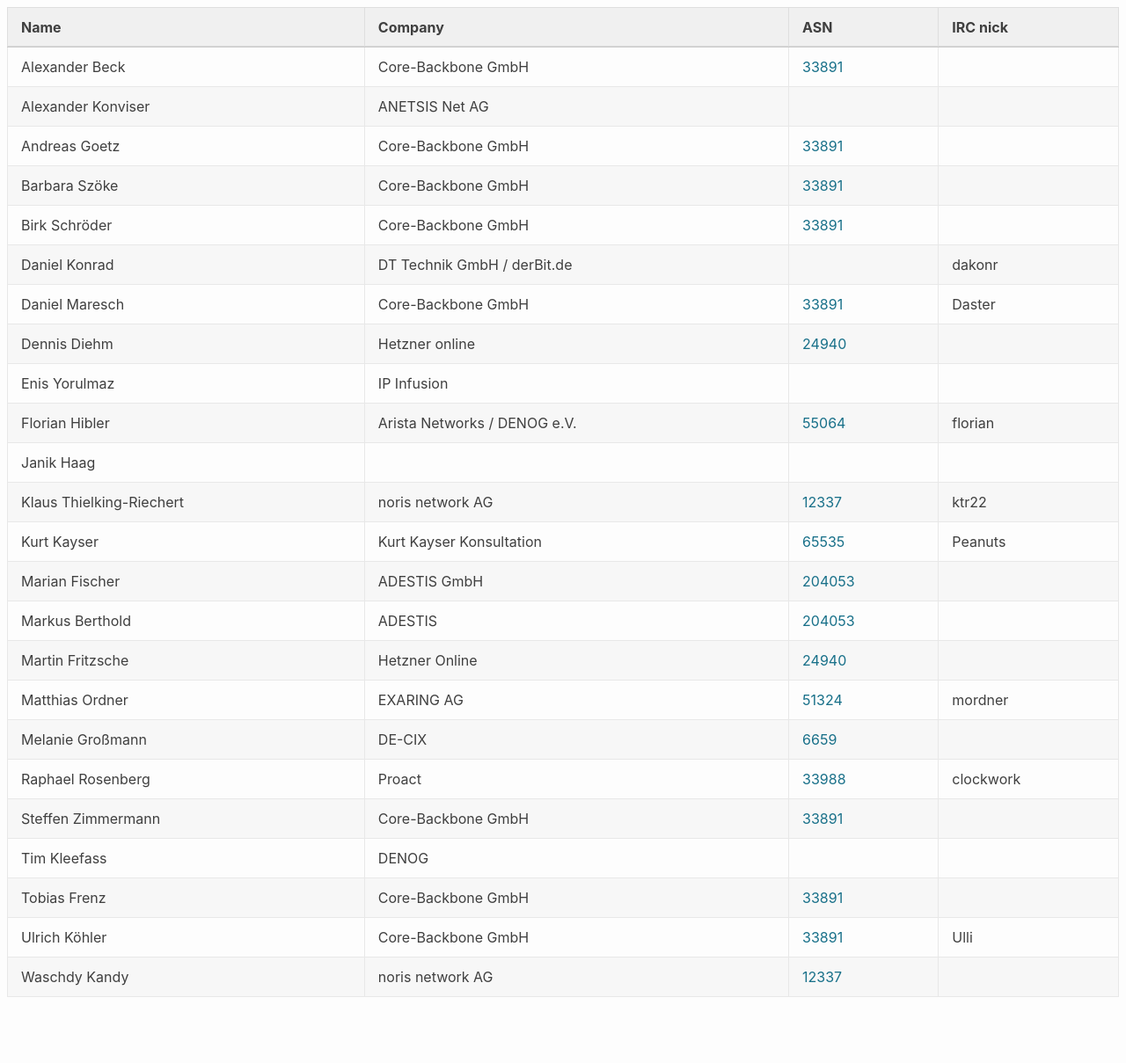
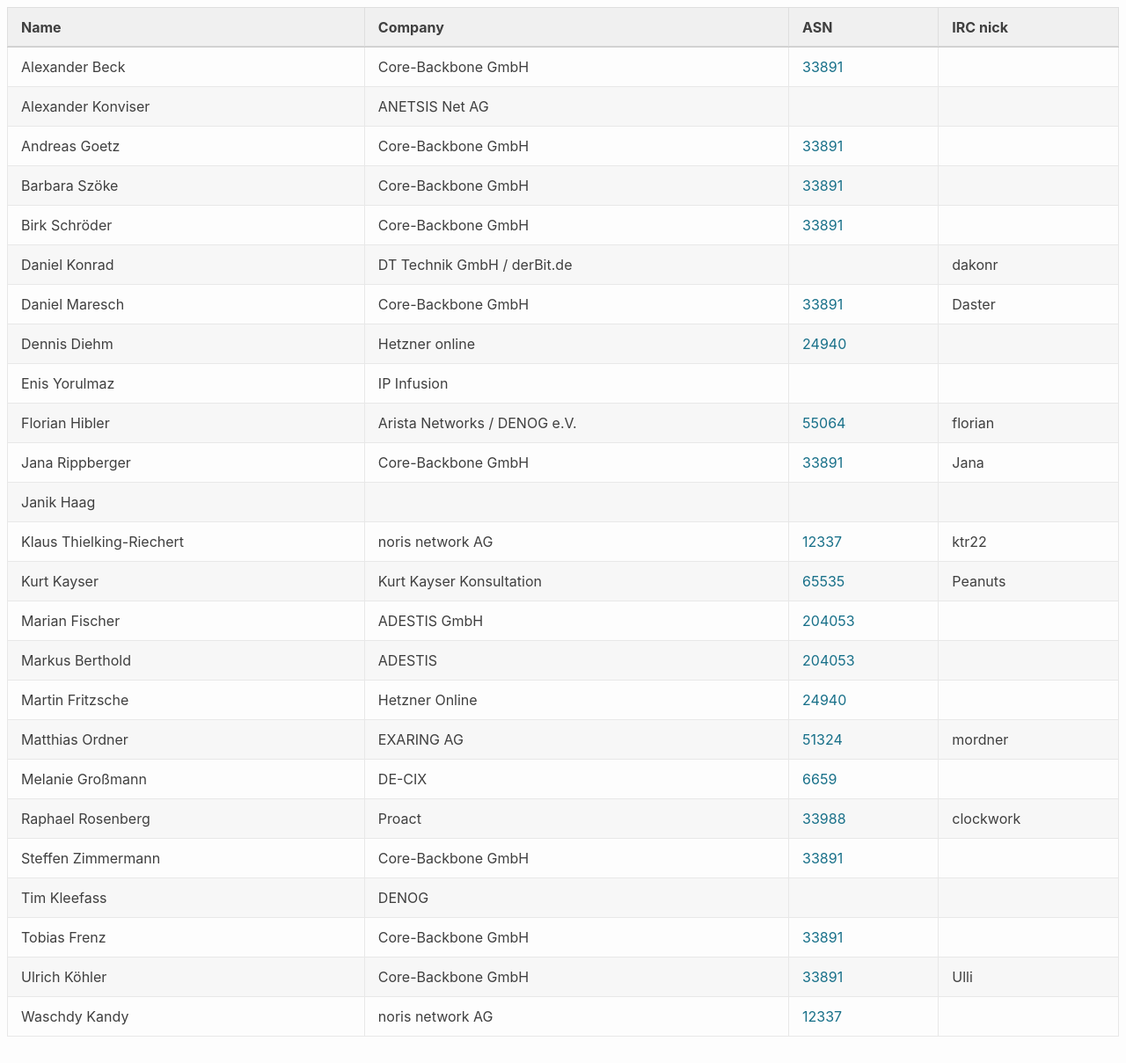
Before and after one commit to denog/pretix-attendeelist, a Jekyll site: the page built from meetup2023_05/index.markdown, in a window 1280 px wide and 1209 px high. Shown: the whole window at 88% size. Built offline with Jekyll 4.4.1, drawn with Linux system fonts in a browser that asks for light colours.

Commit message:
Latest data: Tue Sep  5 12:36:08 UTC 2023

```diff
--- a/_data/attendees_denog_meetup_2023_05.json
+++ b/_data/attendees_denog_meetup_2023_05.json
@@ -58,6 +58,12 @@
     "company": "Arista Networks / DENOG e.V.",
     "irc": "florian",
     "asn": "55064"
+  },
+  {
+    "name": "Jana Rippberger",
+    "company": "Core-Backbone GmbH",
+    "irc": "Jana",
+    "asn": "33891"
   },
   {
     "name": "Janik Haag",
```
